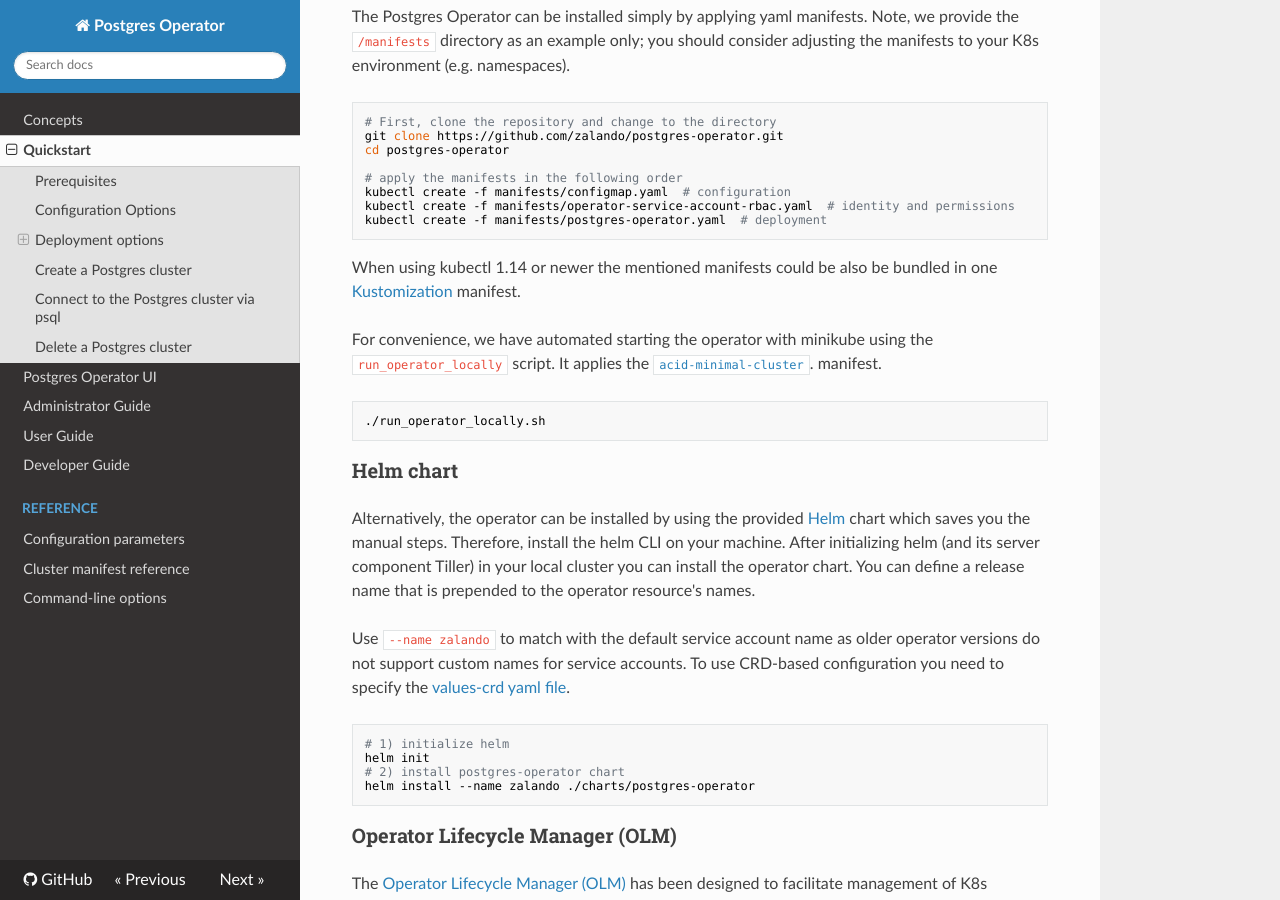
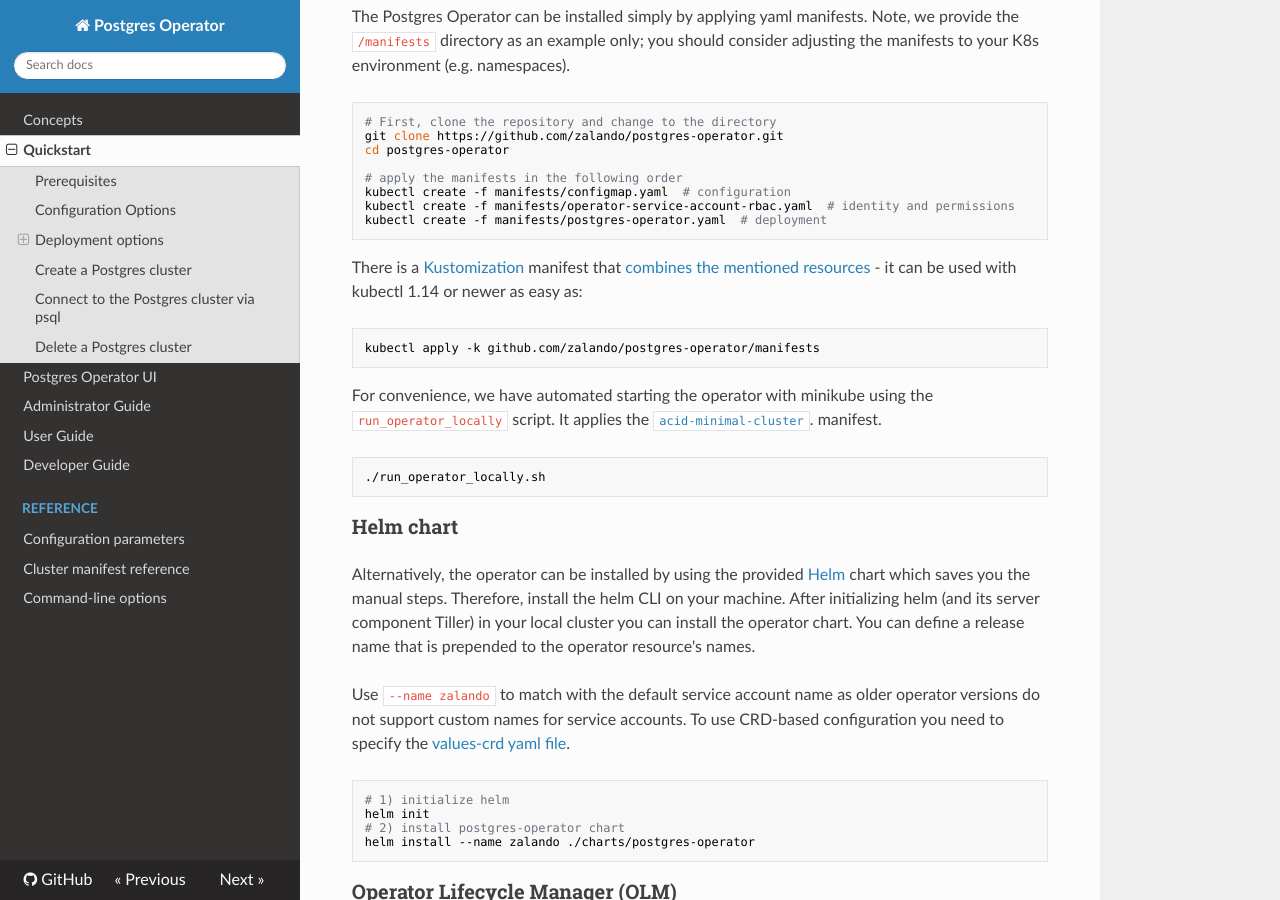
Before and after one commit to zalando/postgres-operator, an MkDocs documentation site: the page built from docs/quickstart.md, in a window 1280 px wide and 900 px high, scrolled down 999 px. Built offline with MkDocs 1.6.1, drawn with Linux system fonts in a browser that asks for light colours; nearby versions of some CDN libraries.

Commit message:
Kustomization (#608)
Add ability to install the operator via kustomization.

````diff
--- a/docs/quickstart.md
+++ b/docs/quickstart.md
@@ -54,9 +54,13 @@ kubectl create -f manifests/operator-service-account-rbac.yaml  # identity and p
 kubectl create -f manifests/postgres-operator.yaml  # deployment
 ```
 
-When using kubectl 1.14 or newer the mentioned manifests could be also be
-bundled in one [Kustomization](https://github.com/kubernetes-sigs/kustomize)
-manifest.
+There is a [Kustomization](https://github.com/kubernetes-sigs/kustomize)
+manifest that [combines the mentioned resources](../manifests/kustomization.yaml) -
+it can be used with kubectl 1.14 or newer as easy as:
+
+```bash
+kubectl apply -k github.com/zalando/postgres-operator/manifests
+```
 
 For convenience, we have automated starting the operator with minikube using the
 `run_operator_locally` script. It applies the [`acid-minimal-cluster`](../manifests/minimal-postgres-manifest).
````
Also changed, not shown: 1 other file.
